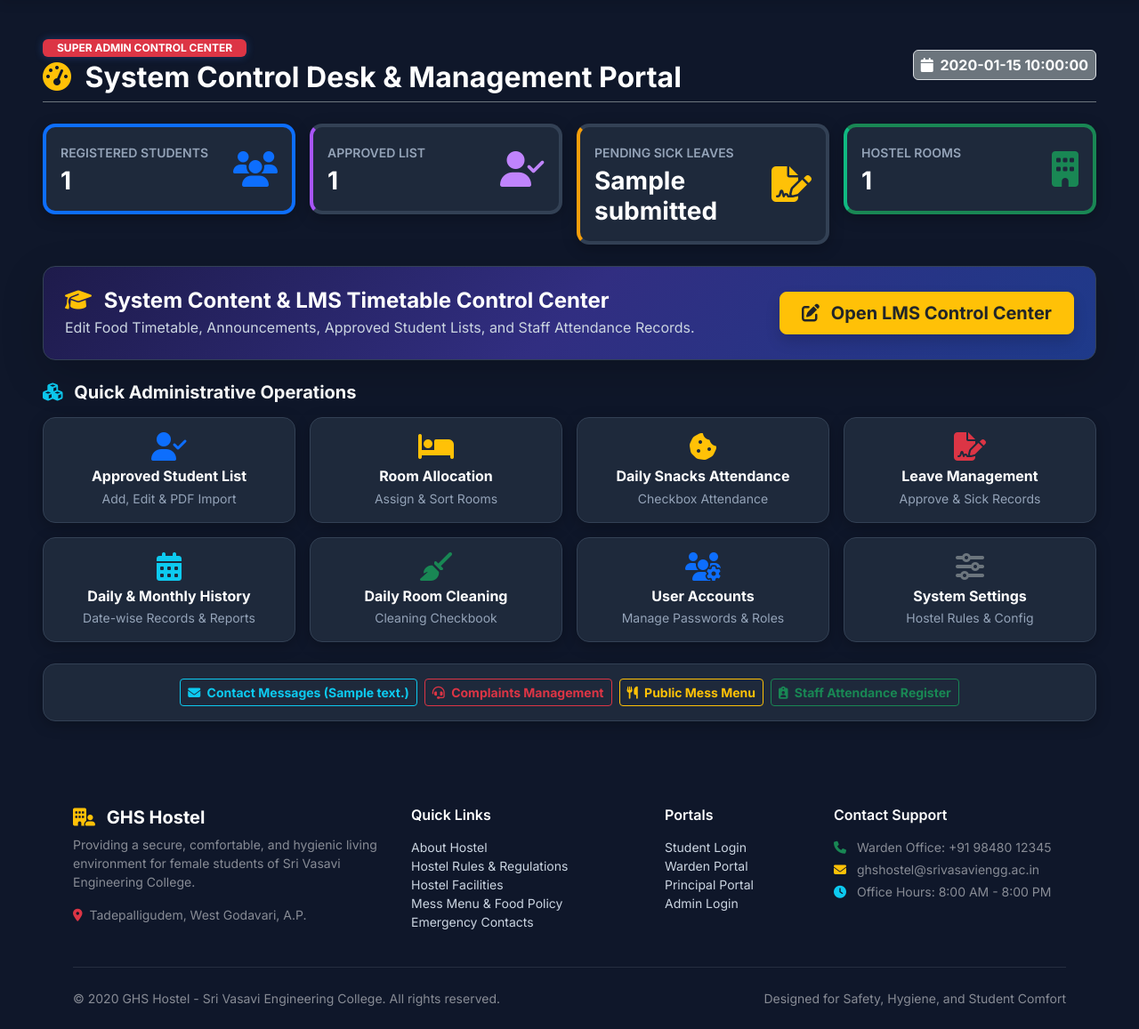
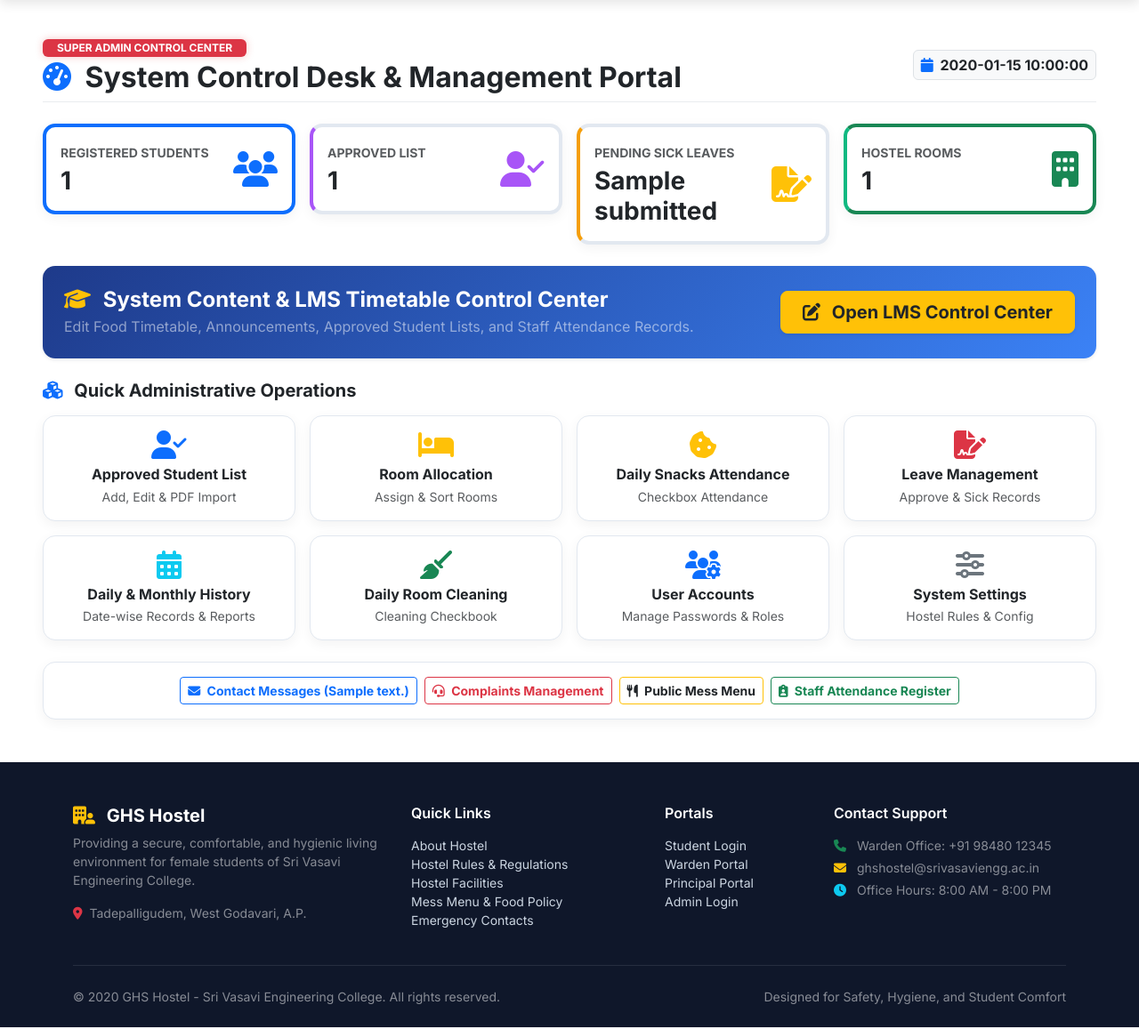
Before and after one commit to SnehaHarshitha/Vasavi-GHS-Hostel, a Python web app: template app/templates/admin/dashboard.html in a window 1280 px wide. Shown: the part 104-1261 px from the top of the page at 89% size. Run offline with Jinja, Linux system fonts and the light colour scheme; the template is opened without the code that fills it: most values are stand-ins (such as "Sample title", 1, 10 or a date in 2020); some libraries are stand-ins or nearby versions.

Commit message:
Fix Jinja str error in complaints templates and set Admin Dashboard background to white

```diff
--- a/app/templates/admin/dashboard.html
+++ b/app/templates/admin/dashboard.html
@@ -5,47 +5,47 @@
 {% block extra_css %}
 <style>
   body {
-    background-color: #0f172a !important;
-    color: #f8fafc !important;
+    background-color: #ffffff !important;
+    color: #1e293b !important;
   }
-  .admin-card-dark {
-    background: #1e293b;
-    border: 1px solid #334155;
+  .admin-card-light {
+    background: #ffffff;
+    border: 1px solid #e2e8f0;
     border-radius: 14px;
-    color: #f8fafc;
-    box-shadow: 0 4px 16px rgba(0, 0, 0, 0.25);
-    transition: transform 0.2s ease, box-shadow 0.2s ease;
+    color: #1e293b;
+    box-shadow: 0 4px 14px rgba(0, 0, 0, 0.05);
+    transition: transform 0.2s ease, box-shadow 0.2s ease, border-color 0.2s ease;
   }
-  .admin-card-dark:hover {
+  .admin-card-light:hover {
     transform: translateY(-3px);
-    box-shadow: 0 8px 24px rgba(0, 0, 0, 0.4);
+    box-shadow: 0 8px 20px rgba(0, 0, 0, 0.1);
     border-color: #3b82f6;
   }
   .admin-badge-glow {
-    box-shadow: 0 0 10px rgba(59, 130, 246, 0.3);
+    box-shadow: 0 0 8px rgba(220, 38, 38, 0.25);
   }
 </style>
 {% endblock %}
 
 {% block content %}
-<div class="container-fluid py-4 px-lg-5">
+<div class="container-fluid py-4 px-lg-5 bg-white">
   <!-- Top Header Banner -->
-  <div class="d-flex justify-content-between align-items-center mb-4 pb-2 border-bottom border-secondary">
+  <div class="d-flex justify-content-between align-items-center mb-4 pb-2 border-bottom border-light-subtle">
     <div>
       <span class="badge bg-danger px-3 py-1 text-white text-uppercase fw-bold admin-badge-glow">Super Admin Control Center</span>
-      <h2 class="fw-bold text-white mt-1 mb-0"><i class="fa-solid fa-gauge-high text-warning me-2"></i> System Control Desk & Management Portal</h2>
+      <h2 class="fw-bold text-dark mt-1 mb-0"><i class="fa-solid fa-gauge-high text-primary me-2"></i> System Control Desk & Management Portal</h2>
     </div>
-    <span class="badge bg-secondary text-white fs-6 p-2 border border-slate"><i class="fa-solid fa-calendar me-1"></i> {{ today_str }}</span>
+    <span class="badge bg-light text-dark fs-6 p-2 border"><i class="fa-solid fa-calendar me-1 text-primary"></i> {{ today_str }}</span>
   </div>
 
   <!-- Admin Stats Grid -->
   <div class="row g-3 mb-4">
     <div class="col-md-3 col-6">
-      <div class="card admin-card-dark p-3 border-start border-primary border-4">
+      <div class="card admin-card-light p-3 border-start border-primary border-4">
         <div class="d-flex justify-content-between align-items-center">
           <div>
-            <span class="text-slate-400 small fw-semibold text-uppercase" style="color: #94a3b8;">Registered Students</span>
-            <h3 class="fw-bold text-white mb-0 mt-1">{{ total_students }}</h3>
+            <span class="small fw-bold text-uppercase text-muted">Registered Students</span>
+            <h3 class="fw-bold text-dark mb-0 mt-1">{{ total_students }}</h3>
           </div>
           <i class="fa-solid fa-users text-primary fs-1"></i>
         </div>
@@ -53,23 +53,23 @@
     </div>
 
     <div class="col-md-3 col-6">
-      <div class="card admin-card-dark p-3 border-start border-purple border-4" style="border-left-color: #a855f7 !important;">
+      <div class="card admin-card-light p-3 border-start border-purple border-4" style="border-left-color: #a855f7 !important;">
         <div class="d-flex justify-content-between align-items-center">
           <div>
-            <span class="text-slate-400 small fw-semibold text-uppercase" style="color: #94a3b8;">Approved List</span>
-            <h3 class="fw-bold text-white mb-0 mt-1">{{ total_approved_students }}</h3>
+            <span class="small fw-bold text-uppercase text-muted">Approved List</span>
+            <h3 class="fw-bold text-dark mb-0 mt-1">{{ total_approved_students }}</h3>
           </div>
-          <i class="fa-solid fa-user-check fs-1" style="color: #c084fc;"></i>
+          <i class="fa-solid fa-user-check fs-1" style="color: #a855f7;"></i>
         </div>
       </div>
     </div>
 
     <div class="col-md-3 col-6">
-      <div class="card admin-card-dark p-3 border-start border-amber border-4" style="border-left-color: #f59e0b !important;">
+      <div class="card admin-card-light p-3 border-start border-amber border-4" style="border-left-color: #f59e0b !important;">
         <div class="d-flex justify-content-between align-items-center">
           <div>
-            <span class="text-slate-400 small fw-semibold text-uppercase" style="color: #94a3b8;">Pending Sick Leaves</span>
-            <h3 class="fw-bold text-white mb-0 mt-1">{{ complaint_stats.submitted or 0 }}</h3>
+            <span class="small fw-bold text-uppercase text-muted">Pending Sick Leaves</span>
+            <h3 class="fw-bold text-dark mb-0 mt-1">{{ complaint_stats.submitted or 0 }}</h3>
           </div>
           <i class="fa-solid fa-file-signature text-warning fs-1"></i>
         </div>
@@ -77,11 +77,11 @@
     </div>
 
     <div class="col-md-3 col-6">
-      <div class="card admin-card-dark p-3 border-start border-success border-4" style="border-left-color: #10b981 !important;">
+      <div class="card admin-card-light p-3 border-start border-success border-4" style="border-left-color: #10b981 !important;">
         <div class="d-flex justify-content-between align-items-center">
           <div>
-            <span class="text-slate-400 small fw-semibold text-uppercase" style="color: #94a3b8;">Hostel Rooms</span>
-            <h3 class="fw-bold text-white mb-0 mt-1">{{ room_stats.total_rooms or 0 }}</h3>
+            <span class="small fw-bold text-uppercase text-muted">Hostel Rooms</span>
+            <h3 class="fw-bold text-dark mb-0 mt-1">{{ room_stats.total_rooms or 0 }}</h3>
           </div>
           <i class="fa-solid fa-building text-success fs-1"></i>
         </div>
@@ -90,109 +90,109 @@
   </div>
 
   <!-- Prominent Action Hero Banner -->
-  <div class="card admin-card-dark p-4 mb-4 text-white shadow-lg" style="background: linear-gradient(135deg, #1e1b4b 0%, #312e81 50%, #1e3a8a 100%);">
+  <div class="card p-4 mb-4 text-white shadow-sm border-0" style="background: linear-gradient(135deg, #1e3a8a 0%, #3b82f6 100%); border-radius: 14px;">
     <div class="d-flex flex-column flex-md-row justify-content-between align-items-md-center">
       <div>
         <h4 class="fw-bold mb-1"><i class="fa-solid fa-graduation-cap text-warning me-2"></i> System Content & LMS Timetable Control Center</h4>
-        <p class="mb-0 text-slate-300" style="color: #cbd5e1;">Edit Food Timetable, Announcements, Approved Student Lists, and Staff Attendance Records.</p>
+        <p class="mb-0 text-white-50">Edit Food Timetable, Announcements, Approved Student Lists, and Staff Attendance Records.</p>
       </div>
-      <a href="{{ url_for('admin.lms_dashboard') }}" class="btn btn-warning btn-lg text-dark fw-bold mt-3 mt-md-0 px-4 shadow">
+      <a href="{{ url_for('admin.lms_dashboard') }}" class="btn btn-warning btn-lg text-dark fw-bold mt-3 mt-md-0 px-4 shadow-sm">
         <i class="fa-solid fa-pen-to-square me-2"></i> Open LMS Control Center
       </a>
     </div>
   </div>
 
-  <!-- Quick Action Navigation Modules Grid (Consistent Slate Theme) -->
-  <h5 class="fw-bold text-white mb-3"><i class="fa-solid fa-cubes text-info me-2"></i> Quick Administrative Operations</h5>
+  <!-- Quick Action Navigation Modules Grid -->
+  <h5 class="fw-bold text-dark mb-3"><i class="fa-solid fa-cubes text-primary me-2"></i> Quick Administrative Operations</h5>
 
   <div class="row g-3 mb-4">
     <div class="col-md-3 col-6">
       <a href="{{ url_for('admin.lms_dashboard', active_tab='students') }}" class="text-decoration-none">
-        <div class="card admin-card-dark p-3 text-center h-100">
+        <div class="card admin-card-light p-3 text-center h-100">
           <i class="fa-solid fa-user-check text-primary fs-2 mb-2"></i>
-          <h6 class="fw-bold text-white mb-1">Approved Student List</h6>
-          <span class="small text-slate-400" style="color: #94a3b8;">Add, Edit & PDF Import</span>
+          <h6 class="fw-bold text-dark mb-1">Approved Student List</h6>
+          <span class="small text-muted">Add, Edit & PDF Import</span>
         </div>
       </a>
     </div>
 
     <div class="col-md-3 col-6">
       <a href="{{ url_for('warden.rooms') }}" class="text-decoration-none">
-        <div class="card admin-card-dark p-3 text-center h-100">
+        <div class="card admin-card-light p-3 text-center h-100">
           <i class="fa-solid fa-bed text-warning fs-2 mb-2"></i>
-          <h6 class="fw-bold text-white mb-1">Room Allocation</h6>
-          <span class="small text-slate-400" style="color: #94a3b8;">Assign & Sort Rooms</span>
+          <h6 class="fw-bold text-dark mb-1">Room Allocation</h6>
+          <span class="small text-muted">Assign & Sort Rooms</span>
         </div>
       </a>
     </div>
 
     <div class="col-md-3 col-6">
       <a href="{{ url_for('admin.snacks_attendance') }}" class="text-decoration-none">
-        <div class="card admin-card-dark p-3 text-center h-100">
+        <div class="card admin-card-light p-3 text-center h-100">
           <i class="fa-solid fa-cookie-bite text-warning fs-2 mb-2"></i>
-          <h6 class="fw-bold text-white mb-1">Daily Snacks Attendance</h6>
-          <span class="small text-slate-400" style="color: #94a3b8;">Checkbox Attendance</span>
+          <h6 class="fw-bold text-dark mb-1">Daily Snacks Attendance</h6>
+          <span class="small text-muted">Checkbox Attendance</span>
         </div>
       </a>
     </div>
 
     <div class="col-md-3 col-6">
       <a href="{{ url_for('admin.leaves') }}" class="text-decoration-none">
-        <div class="card admin-card-dark p-3 text-center h-100">
+        <div class="card admin-card-light p-3 text-center h-100">
           <i class="fa-solid fa-file-signature text-danger fs-2 mb-2"></i>
-          <h6 class="fw-bold text-white mb-1">Leave Management</h6>
-          <span class="small text-slate-400" style="color: #94a3b8;">Approve & Sick Records</span>
+          <h6 class="fw-bold text-dark mb-1">Leave Management</h6>
+          <span class="small text-muted">Approve & Sick Records</span>
         </div>
       </a>
     </div>
 
     <div class="col-md-3 col-6">
       <a href="{{ url_for('admin.history_reports') }}" class="text-decoration-none">
-        <div class="card admin-card-dark p-3 text-center h-100">
+        <div class="card admin-card-light p-3 text-center h-100">
           <i class="fa-solid fa-calendar-days text-info fs-2 mb-2"></i>
-          <h6 class="fw-bold text-white mb-1">Daily & Monthly History</h6>
-          <span class="small text-slate-400" style="color: #94a3b8;">Date-wise Records & Reports</span>
+          <h6 class="fw-bold text-dark mb-1">Daily & Monthly History</h6>
+          <span class="small text-muted">Date-wise Records & Reports</span>
         </div>
       </a>
     </div>
 
     <div class="col-md-3 col-6">
       <a href="{{ url_for('warden.cleaning_management') }}" class="text-decoration-none">
-        <div class="card admin-card-dark p-3 text-center h-100">
+        <div class="card admin-card-light p-3 text-center h-100">
           <i class="fa-solid fa-broom text-success fs-2 mb-2"></i>
-          <h6 class="fw-bold text-white mb-1">Daily Room Cleaning</h6>
-          <span class="small text-slate-400" style="color: #94a3b8;">Cleaning Checkbook</span>
+          <h6 class="fw-bold text-dark mb-1">Daily Room Cleaning</h6>
+          <span class="small text-muted">Cleaning Checkbook</span>
         </div>
       </a>
     </div>
 
     <div class="col-md-3 col-6">
       <a href="{{ url_for('admin.users') }}" class="text-decoration-none">
-        <div class="card admin-card-dark p-3 text-center h-100">
+        <div class="card admin-card-light p-3 text-center h-100">
           <i class="fa-solid fa-users-gear text-primary fs-2 mb-2"></i>
-          <h6 class="fw-bold text-white mb-1">User Accounts</h6>
-          <span class="small text-slate-400" style="color: #94a3b8;">Manage Passwords & Roles</span>
+          <h6 class="fw-bold text-dark mb-1">User Accounts</h6>
+          <span class="small text-muted">Manage Passwords & Roles</span>
         </div>
       </a>
     </div>
 
     <div class="col-md-3 col-6">
       <a href="{{ url_for('admin.settings') }}" class="text-decoration-none">
-        <div class="card admin-card-dark p-3 text-center h-100">
+        <div class="card admin-card-light p-3 text-center h-100">
           <i class="fa-solid fa-sliders text-secondary fs-2 mb-2"></i>
-          <h6 class="fw-bold text-white mb-1">System Settings</h6>
-          <span class="small text-slate-400" style="color: #94a3b8;">Hostel Rules & Config</span>
+          <h6 class="fw-bold text-dark mb-1">System Settings</h6>
+          <span class="small text-muted">Hostel Rules & Config</span>
         </div>
       </a>
     </div>
   </div>
 
   <!-- Additional Management Quick Links Bar -->
-  <div class="card admin-card-dark p-3 mb-4">
+  <div class="card admin-card-light p-3 mb-4">
     <div class="d-flex gap-2 flex-wrap justify-content-center">
-      <a href="{{ url_for('admin.contact_messages') }}" class="btn btn-outline-info btn-sm fw-bold"><i class="fa-solid fa-envelope me-1"></i> Contact Messages ({{ unread_messages }})</a>
+      <a href="{{ url_for('admin.contact_messages') }}" class="btn btn-outline-primary btn-sm fw-bold"><i class="fa-solid fa-envelope me-1"></i> Contact Messages ({{ unread_messages }})</a>
       <a href="{{ url_for('warden.complaints') }}" class="btn btn-outline-danger btn-sm fw-bold"><i class="fa-solid fa-headset me-1"></i> Complaints Management</a>
-      <a href="{{ url_for('public.mess') }}" target="_blank" class="btn btn-outline-warning btn-sm fw-bold"><i class="fa-solid fa-utensils me-1"></i> Public Mess Menu</a>
+      <a href="{{ url_for('public.mess') }}" target="_blank" class="btn btn-outline-warning text-dark btn-sm fw-bold"><i class="fa-solid fa-utensils me-1"></i> Public Mess Menu</a>
       <a href="{{ url_for('admin.lms_dashboard', active_tab='staff') }}" class="btn btn-outline-success btn-sm fw-bold"><i class="fa-solid fa-clipboard-user me-1"></i> Staff Attendance Register</a>
     </div>
   </div>
--- a/app/templates/student/complaints.html
+++ b/app/templates/student/complaints.html
@@ -34,7 +34,7 @@
             {% for c in complaints %}
               <tr>
                 <td>
-                  <strong class="text-primary font-monospace small">#{{ str(c._id)[-6:].upper() }}</strong>
+                  <strong class="text-primary font-monospace small">#{{ (c._id|string)[-6:].upper() }}</strong>
                   <div class="small text-muted" style="font-size:0.75rem;">{{ c.created_at.strftime('%Y-%m-%d %H:%M') if c.created_at else '-' }}</div>
                 </td>
                 <td><span class="badge bg-primary">{{ c.category }}</span></td>
--- a/app/templates/warden/complaints.html
+++ b/app/templates/warden/complaints.html
@@ -68,7 +68,7 @@
             {% for c in complaints %}
               <tr class="complaint-row">
                 <td>
-                  <strong class="text-primary font-monospace small">#{{ str(c._id)[-6:].upper() }}</strong>
+                  <strong class="text-primary font-monospace small">#{{ (c._id|string)[-6:].upper() }}</strong>
                   <div class="small text-muted" style="font-size:0.75rem;">{{ c.created_at.strftime('%Y-%m-%d %H:%M') if c.created_at else '' }}</div>
                 </td>
                 <td>
@@ -165,7 +165,7 @@
             <div class="bg-light p-3 rounded mb-3 border">
               <div class="d-flex justify-content-between mb-1">
                 <span class="fw-bold text-muted small">Complaint ID:</span>
-                <span class="font-monospace text-primary fw-bold">#{{ str(c._id)[-6:].upper() }}</span>
+                <span class="font-monospace text-primary fw-bold">#{{ (c._id|string)[-6:].upper() }}</span>
               </div>
               <div class="d-flex justify-content-between mb-1">
                 <span class="fw-bold text-muted small">Student / Room:</span>
```
